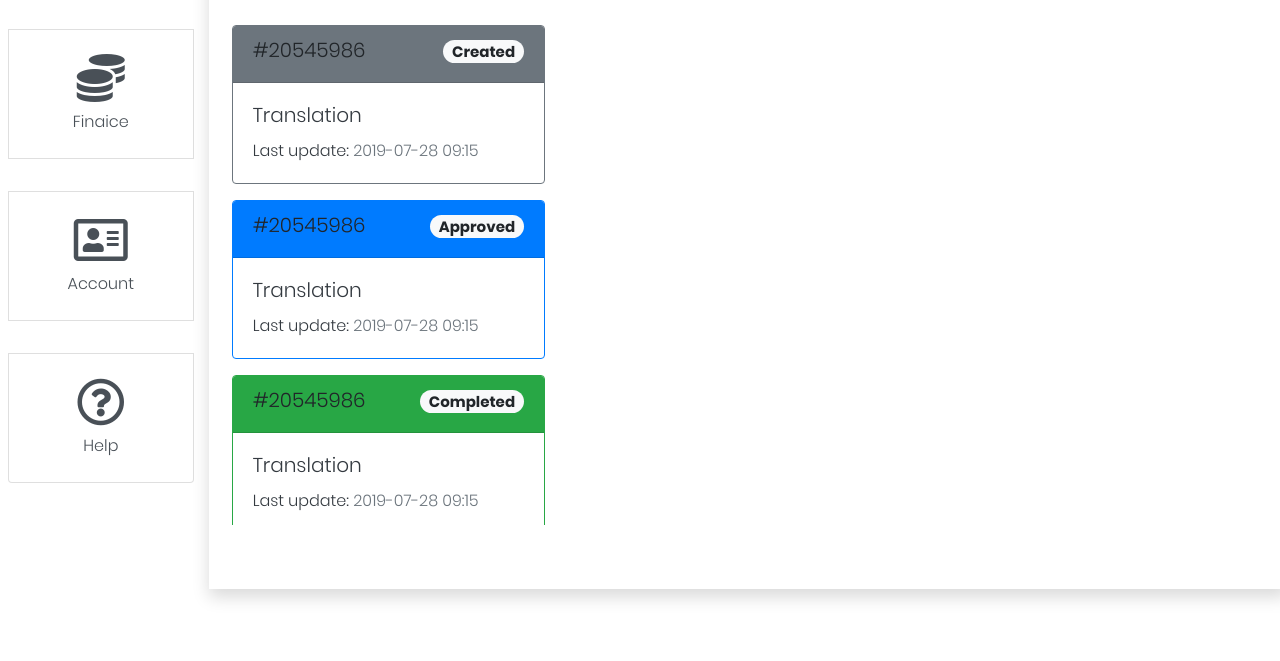
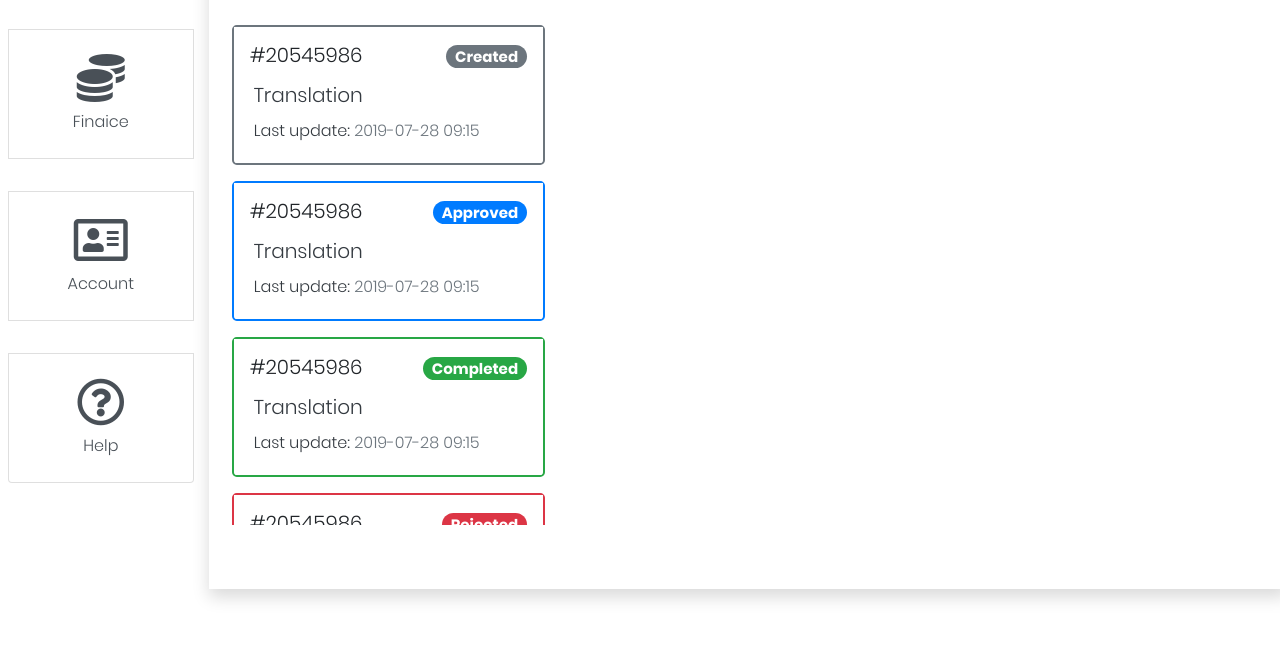
Before and after one commit to beshoyrmansour/NinjazWebsite, a plain HTML site: page dashboad.html in a window 1280 px wide. Shown: the part 631-1292 px from the top of the page. Drawn offline with Linux system fonts and the light colour scheme; files that its build step writes are made by us from their sources.

Commit message:
Recent Orders UI

```diff
--- a/assets/css/styles.css
+++ b/assets/css/styles.css
@@ -464,10 +464,21 @@ body {
 
 .recent-odrder-list {
   height: 500px;
-  overflow-y: auto;
+  /* overflow-y: auto; */
+  overflow-y: scroll;
+}
+.recent-odrder-list::-webkit-scrollbar {
+  width: 0 !important;
 }
 
 .custom-file-label::after {
   background: #fdcd0b;
   border-color: #fdcd0b;
 }
+
+.order-card {
+  border-width: 2px;
+}
+.order-card:hover {
+  box-shadow: 0 0.5rem 1rem rgba(0, 0, 0, 0.15);
+}
--- a/dashboad.html
+++ b/dashboad.html
@@ -142,39 +142,36 @@
                         <h1 class="section-title-side"><span>My Recent orders</span></h1>
                         <div class="recent-odrder-list px-2">
 
-                            <div class="card border-secondary mb-3">
-                                <div
-                                    class="card-header bg-secondary h5 d-flex justify-content-between align-items-baseline">
+                            <div class="order-card card border-secondary mb-3 rounded-lg">
+                                <div class="pt-3 px-3 h5 d-flex bg-white justify-content-between align-items-baseline">
                                     <span class="h5">#20545986</span>
-                                    <span class=" badge badge-pill badge-light">Created</span>
+                                    <span class=" badge badge-pill badge-secondary">Created</span>
                                 </div>
-                                <div class="card-body text-dark">
+                                <div class="card-body pt-0 text-dark">
                                     <h5 class="card-title">Translation</h5>
                                     <p class="card-text">Last update: <span class="text-muted">2019-07-28
                                             09:15</span> </p>
                                 </div>
                             </div>
 
-                            <div class="card border-primary mb-3">
-                                <div
-                                    class="card-header bg-primary h5 d-flex justify-content-between align-items-baseline">
+                            <div class="order-card card border-primary mb-3 rounded-lg">
+                                <div class="pt-3 px-3 h5 d-flex bg-white justify-content-between align-items-baseline">
                                     <span class="h5">#20545986</span>
-                                    <span class=" badge badge-pill badge-light">Approved</span>
+                                    <span class=" badge badge-pill badge-primary">Approved</span>
                                 </div>
-                                <div class="card-body text-dark">
+                                <div class="card-body pt-0 text-dark">
                                     <h5 class="card-title">Translation</h5>
                                     <p class="card-text">Last update: <span class="text-muted">2019-07-28
                                             09:15</span> </p>
                                 </div>
                             </div>
 
-                            <div class="card border-success mb-3">
-                                <div
-                                    class="card-header bg-success h5 d-flex justify-content-between align-items-baseline">
+                            <div class="order-card card border-success mb-3 rounded-lg">
+                                <div class="pt-3 px-3 h5 d-flex bg-white justify-content-between align-items-baseline">
                                     <span class="h5">#20545986</span>
-                                    <span class=" badge badge-pill badge-light">Completed</span>
+                                    <span class=" badge badge-pill badge-success">Completed</span>
                                 </div>
-                                <div class="card-body text-dark">
+                                <div class="card-body pt-0 text-dark">
                                     <h5 class="card-title">Translation</h5>
                                     <p class="card-text">Last update:
                                         <span class="text-muted">2019-07-28 09:15</span>
@@ -182,13 +179,12 @@
                                 </div>
                             </div>
 
-                            <div class="card border-danger mb-3">
-                                <div
-                                    class="card-header bg-danger h5 d-flex justify-content-between align-items-baseline">
+                            <div class="order-card card border-danger mb-3 rounded-lg">
+                                <div class="pt-3 px-3 h5 d-flex bg-white justify-content-between align-items-baseline">
                                     <span class="h5">#20545986</span>
-                                    <span class=" badge badge-pill badge-light">Rejected</span>
+                                    <span class=" badge badge-pill badge-danger">Rejected</span>
                                 </div>
-                                <div class="card-body text-dark">
+                                <div class="card-body pt-0 text-dark">
                                     <h5 class="card-title">Translation</h5>
                                     <p class="card-text">Last update: <span class="text-muted">2019-07-28
                                             09:15</span> </p>
```
